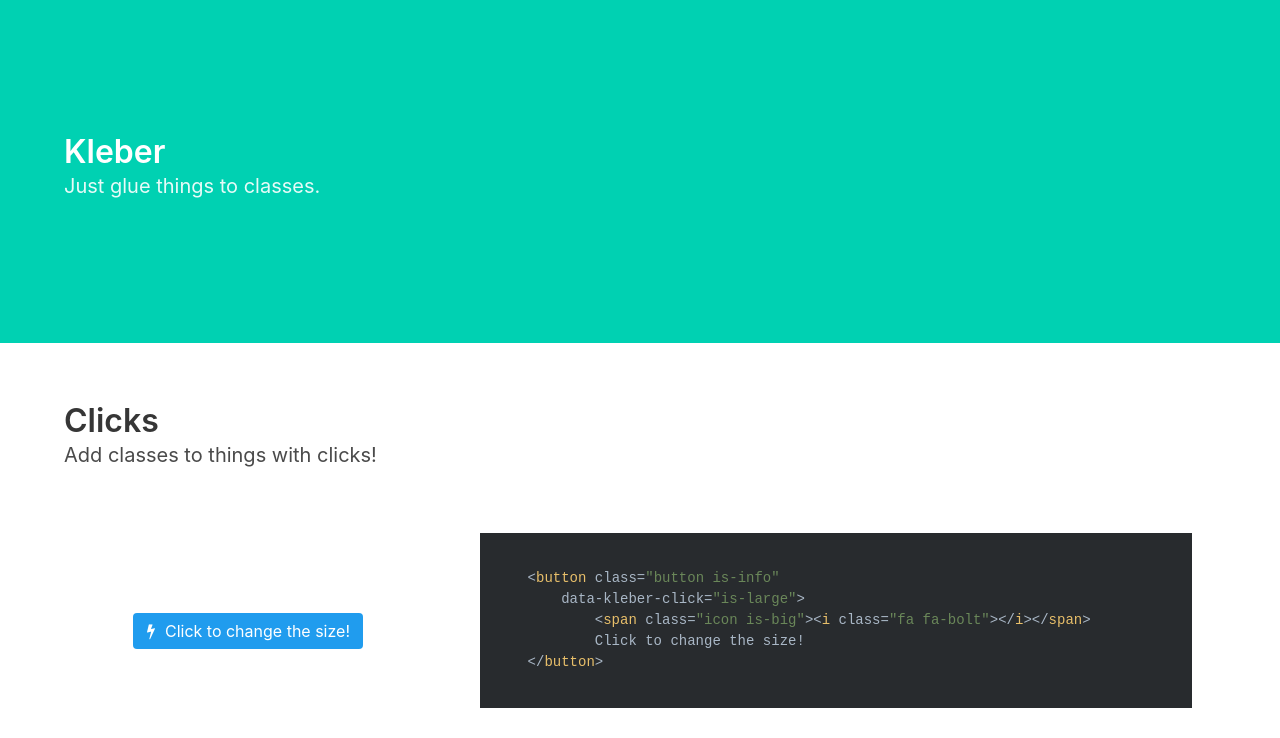
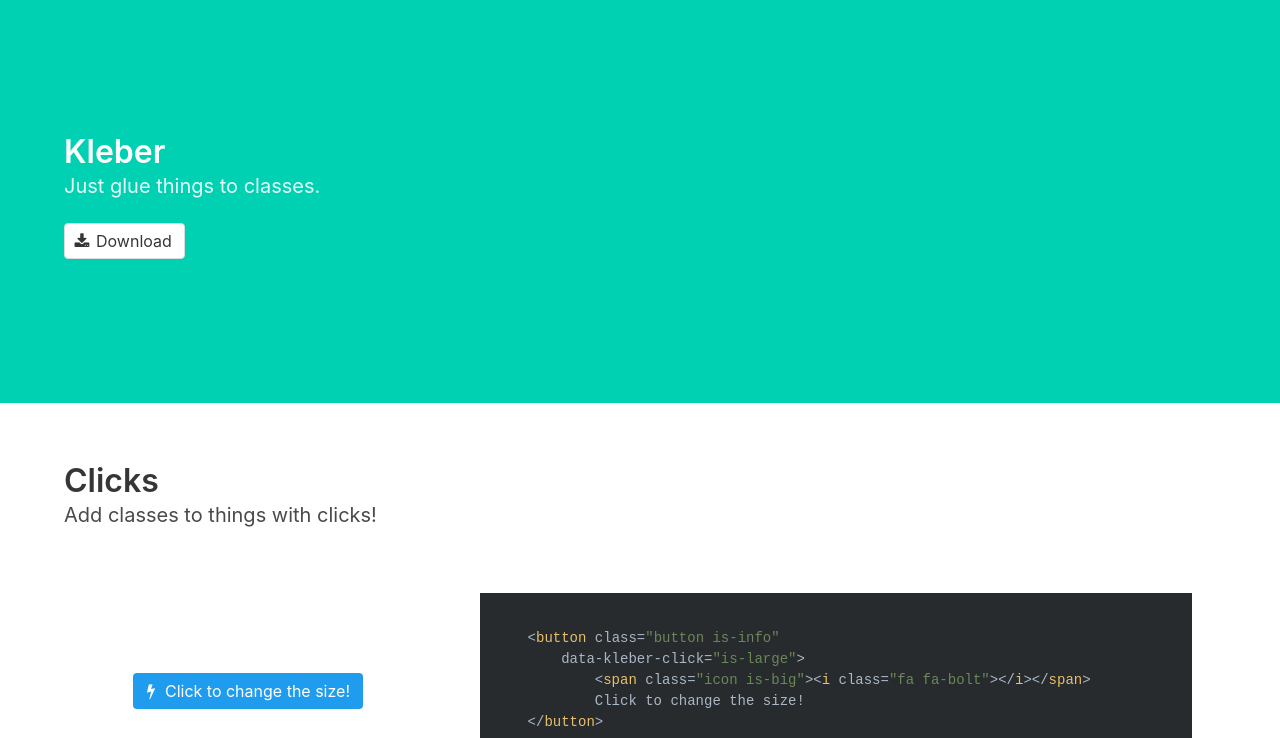
Before and after one commit to atomicptr/kleber, a website built with webpack: page index.html in a window 1280 px wide. Shown: the part 62-800 px from the top of the page. Built offline with nearby package versions, Linux system fonts and the light colour scheme.

Commit message:
add download button

```diff
--- a/index.html
+++ b/index.html
@@ -86,6 +86,9 @@
         <div class="container">
             <h1 class="title">Kleber</h1>
             <h2 class="subtitle">Just glue things to classes.</h2>
+            <a href="/dist/kleber.min.js" target="_blank" class="button is-default">
+                <span class="icon"><i class="fa fa-download"></i></span>&nbsp; Download
+            </a>
         </div>
     </div>
 </section>
```
